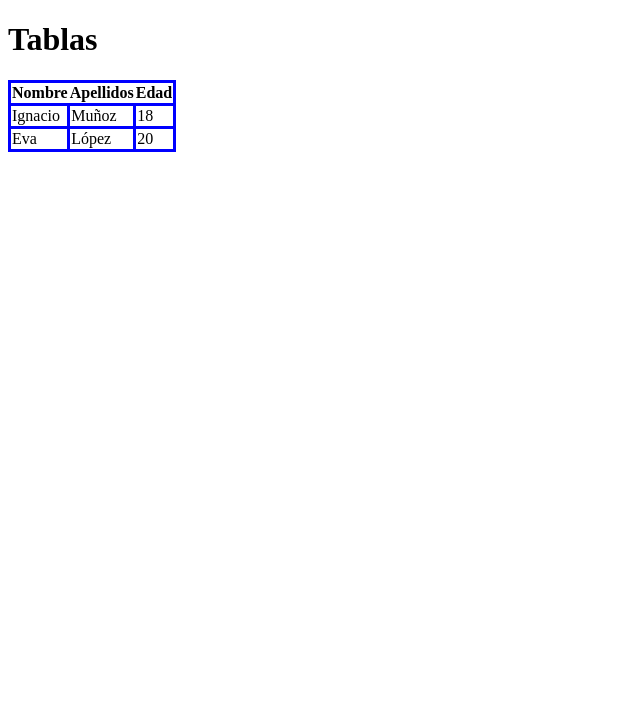
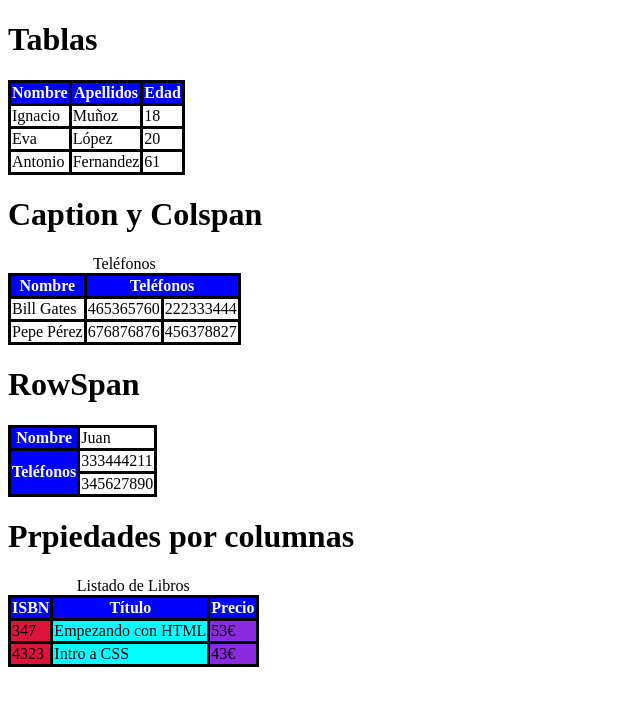
Before and after one commit to imunozvalbuena-wq/8.LISTAS, a plain HTML site: page Tablas.html in a window 1280 px wide. Shown: the whole page, without its empty margins (0-640 px from the left). Drawn offline with Linux system fonts and the light colour scheme.

Commit message:
8.LISTAS.Y.TABLAS

```diff
--- a/Tablas.html
+++ b/Tablas.html
@@ -5,7 +5,8 @@
     <meta name="viewport" content="width=, initial-scale=1.0">
     <title>Document</title>
     <style>
-        table,td {border: 3px solid blue;border-collapse: collapse;}
+        table,td,th {border: 3px solid black;border-collapse: collapse;}
+        th {background-color:blue; color: white ;}
     </style>
 </head>
 <body>
@@ -26,6 +27,67 @@
         <td>López</td>
         <td>20</td>
     </tr>
+
+     <td>Antonio</td>
+        <td>Fernandez</td>
+        <td>61</td>
     </table>
+
+    <table>
+        <h1>Caption y Colspan</h1>
+        <caption>Teléfonos</caption>
+        <tr>
+            <th>Nombre</th>
+            <th colspan="2">Teléfonos</th>
+        </tr>
+        <tr>
+            <td>Bill Gates</td>
+            <td>465365760</td>
+            <td>222333444</td>
+        </tr>
+        <tr>
+            <td>Pepe Pérez</td>
+            <td>676876876</td>
+            <td>456378827</td>
+        </tr>
+    </table>
+    <h1>RowSpan</h1>
+    <table>
+        <tr>
+            <th>Nombre</th>
+            <td>Juan</td>
+        </tr>
+        <tr>
+                <th rowspan="2">Teléfonos</th>
+                <td>333444211</td>
+        </tr>
+        <tr>
+            <td>345627890</td>
+        </tr>
+    </table>
+
+<h1>Prpiedades por columnas</h1>
+    <table>
+        <caption>Listado de Libros</caption>
+        <col style="background-color: crimson;">
+        <col style="background-color: aqua;">
+        <col style="background-color: blueviolet;">
+        <tr>
+            <th>ISBN</th>
+            <th>Título</th>
+            <th>Precio</th>
+    </tr>
+    <tr>
+        <td>347</td>
+        <td>Empezando con HTML</td>
+        <td>53€</td>
+    </tr>
+    <tr>
+        <td>4323</td>
+        <td>Intro a CSS</td>
+        <td>43€</td>
+     </tr>
+    </table>
+
 </body>
 </html>
```
